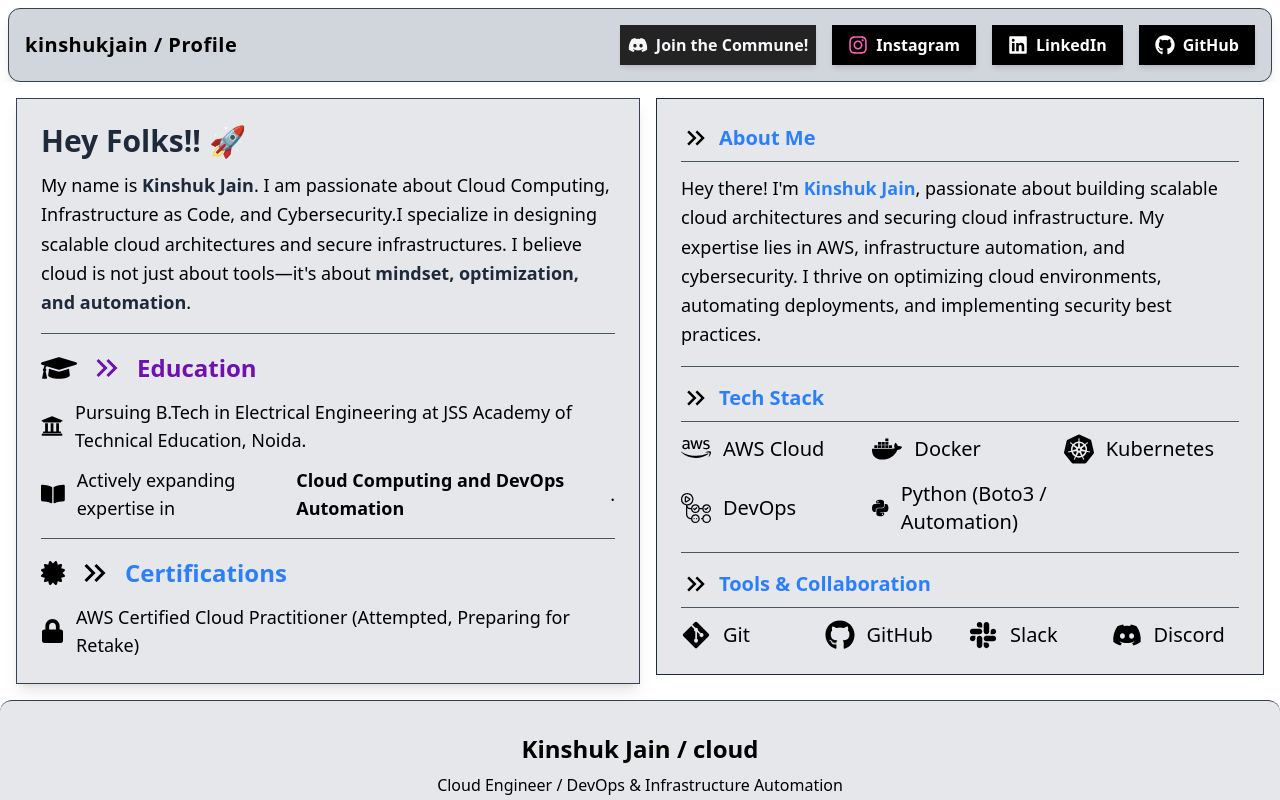
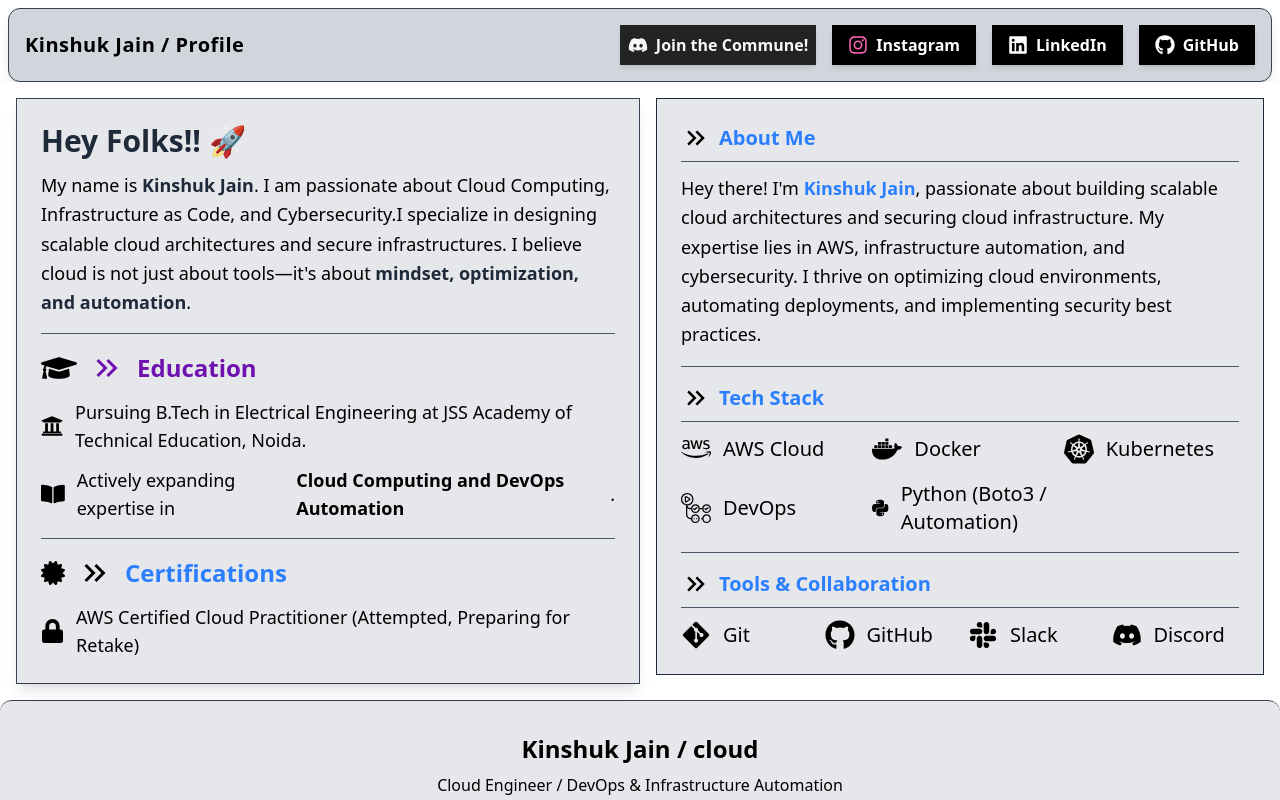
Before and after one commit to kinshukjainn/kinshukkportfolio, a React (Vite) app: page / in a window 1280 px wide. Shown: the top 800 px of the page. Built offline with nearby package versions, Linux system fonts and the light colour scheme.

Commit message:
header name changes

```diff
--- a/src/components/Header.tsx
+++ b/src/components/Header.tsx
@@ -6,7 +6,7 @@ const Header = () => {
 
       {/* Portfolio Name */}
       <h1 className="text-xl font-semibold text-black tracking-wide">
-        kinshukjain / Profile
+        Kinshuk Jain / Profile
       </h1>
 
       {/* Social Links Section */}
```
